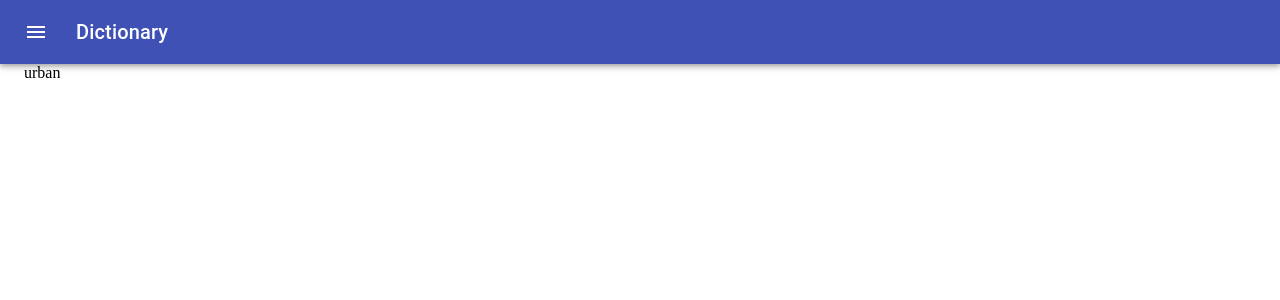
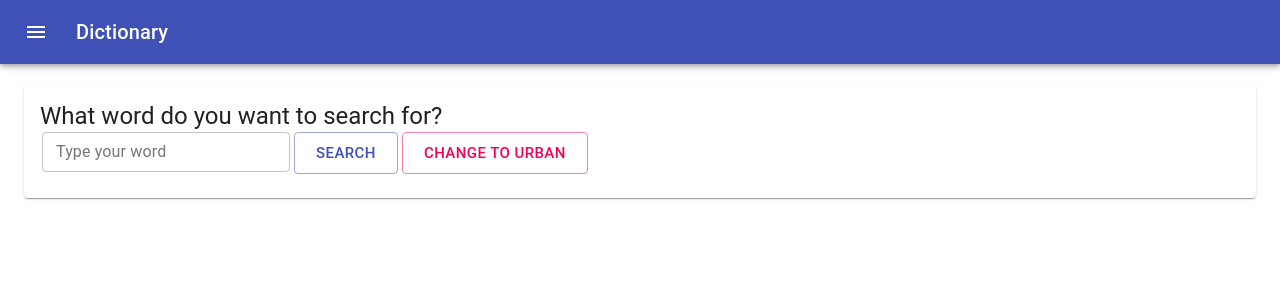
Before and after one commit to BOTOOM/dictionary, a React (Create React App) app: page /#/urban in a window 1280 px wide. Shown: the top 300 px of the page. Built offline with nearby package versions, Linux system fonts and the light colour scheme.

Commit message:
cambio de ico y adicion de cambio a urban

```diff
--- a/src/App.tsx
+++ b/src/App.tsx
@@ -12,6 +12,7 @@ import {
 import './App.css';
 import PageNotFound from './components/PageNotFound';
 import Academic from './pages/academic';
+import Urban from './pages/urban';
 
 const App: FC = () => {
 
@@ -25,7 +26,7 @@ const App: FC = () => {
               <Academic/>
             </Route>
             <Route path="/urban">
-              urban
+              <Urban/>
             </Route>
             <Route>
               <PageNotFound/>
--- a/src/components/ResultList/index.tsx
+++ b/src/components/ResultList/index.tsx
@@ -9,7 +9,7 @@ const renderCards = (responseArrayData) => {
     return (
         <div>
             <EntrieCard dataEntry={responseArrayData['entry']} />
-            {responseArrayData['pronunciations']?<PronunciationCard dataEntry={responseArrayData['pronunciations']} />: ''}
+            {responseArrayData.hasOwnProperty('pronunciations') && <PronunciationCard dataEntry={responseArrayData['pronunciations']} />}
             {/* {responseArrayData['interpretations'] ?<InterpretationCard dataEntry={responseArrayData['interpretations']} />:'' } */}
             {responseArrayData['lexemes']?<LexemesCard dataEntry={responseArrayData['lexemes']} />:'Lexemes not Found'}
         </div>
--- a/src/components/searchCard/index.tsx
+++ b/src/components/searchCard/index.tsx
@@ -6,6 +6,8 @@ import CardContent from '@material-ui/core/CardContent';
 import Button from '@material-ui/core/Button';
 import Typography from '@material-ui/core/Typography';
 import TextField from '@material-ui/core/TextField';
+import { useHistory } from 'react-router-dom'
+
 
 const useStyles = makeStyles({
     root: {
@@ -32,6 +34,8 @@ interface State {
 
 const SearchCard = ({ onTipeWord }) => {
     const classes = useStyles();
+    const history = useHistory()
+
     // const bull = <span className={classes.bullet}>•</span>;
 
     const [values, setValues] = React.useState<State>({
@@ -53,6 +57,10 @@ const SearchCard = ({ onTipeWord }) => {
         onTipeWord(values.word);
     }
 
+    const onClickHandler = React.useCallback(() => {
+        history.push(`/urban`)
+    }, [history])
+
     return (
         <Card className={classes.root}>
             <CardContent>
@@ -65,6 +73,9 @@ const SearchCard = ({ onTipeWord }) => {
                 <Button className={classes.boton} size="large" variant="outlined" color="primary" onClick={sendWord}>
                     Search
                 </Button>
+                <Button className={classes.boton} size="large" variant="outlined" color="secondary" onClick={onClickHandler}>
+                    Change to Urban
+                </Button>
             </CardContent>
         </Card>
     );
--- /dev/null
+++ b/src/pages/urban/index.tsx
@@ -0,0 +1,49 @@
+import axios from 'axios';
+import React, { useEffect, useState } from 'react'
+import SearchCard from '../../components/searchCard';
+
+const Urban = () => {
+    const [word, setWord] = useState('');
+    const [resultSearch, setResultSearch] = useState({})
+    useEffect(() => {
+
+        const getDictionary = async (palabra) => {
+          console.log('get dictionary', palabra)
+          try {
+            if (palabra !== '') {
+              const response = await axios.request({
+                method: 'GET',
+                url: 'https://mashape-community-urban-dictionary.p.rapidapi.com/define',
+                params: {term: palabra},
+                headers: {
+                  'x-rapidapi-key': `${process.env.REACT_APP_API_KEY}`,
+                  'x-rapidapi-host': 'mashape-community-urban-dictionary.p.rapidapi.com'                }
+              });
+              console.log(response)
+            //   const dataProcessed = processResponse(response.data.entries);
+            //   setResultSearch(dataProcessed);
+            }
+          } catch (error) {
+            console.log('ÉRROR', error)
+          }
+        }
+
+
+        // // return () => {
+        // //   cleanup
+        // // }
+        getDictionary(word);
+      }, [word])
+
+    return (
+        <div>
+            <SearchCard onTipeWord={(value) => {
+          console.log(value)
+          setWord(value);
+        }} />
+        <br />
+        </div>
+    )
+}
+
+export default Urban
```
Also changed, not shown: 2 other files (tests, documents, lock files or other folders).
